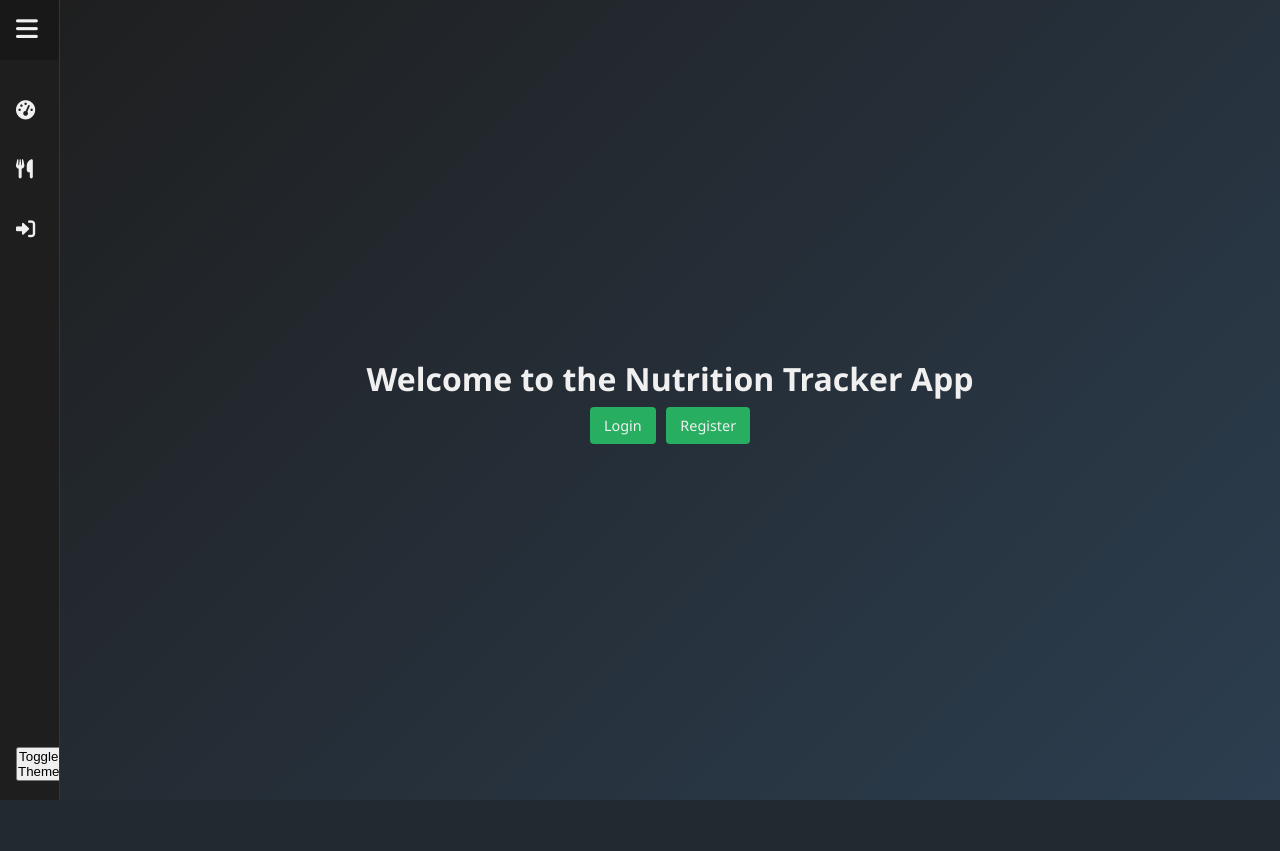
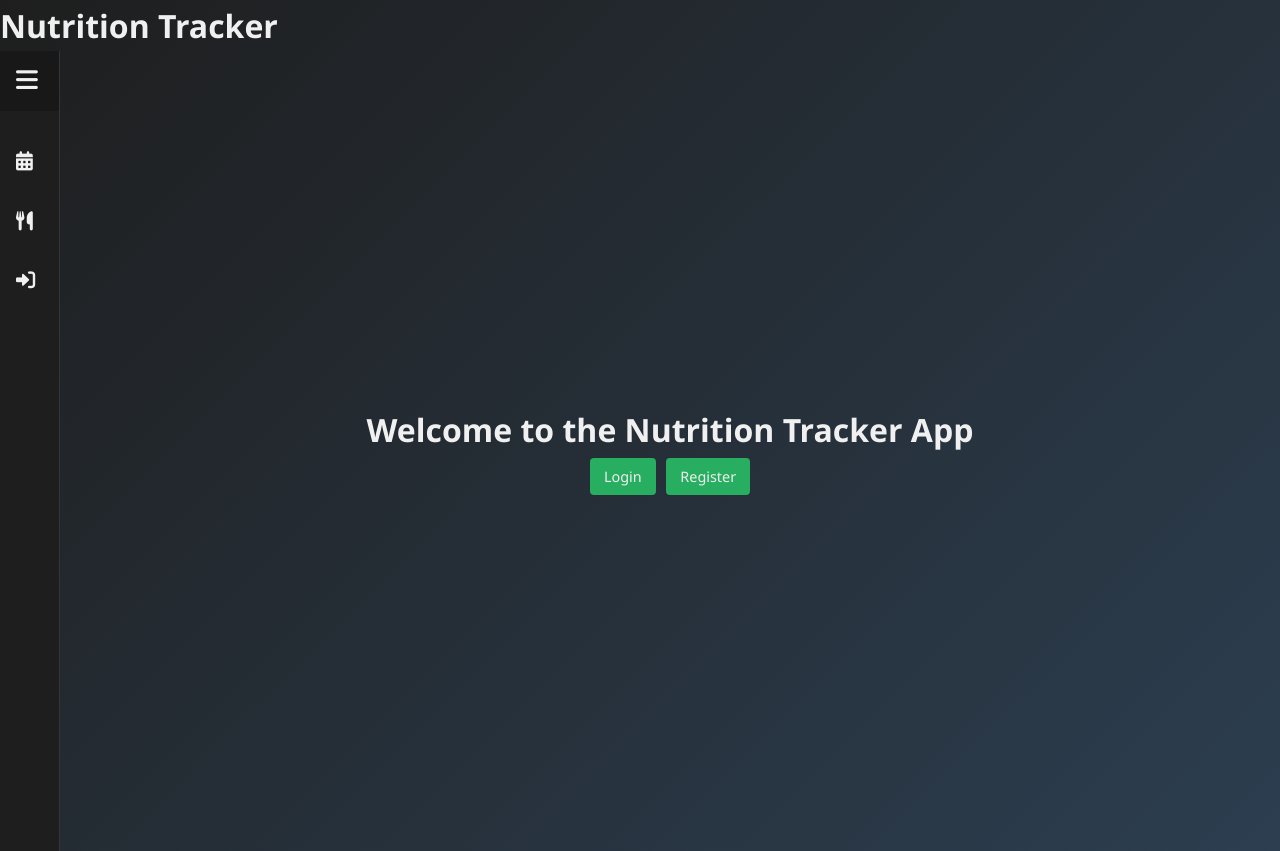
Before and after one commit to ZCrafter/nutrition-tracker-app, a Flask app: page / in a window 1280 px wide. Before the commit the page ends 800 px from the top, so only its background shows below. Run offline with Flask 3, Linux system fonts and the light colour scheme.

Commit message:
Update base.html

```diff
--- a/templates/base.html
+++ b/templates/base.html
@@ -10,18 +10,28 @@
         crossorigin="anonymous" referrerpolicy="no-referrer" />
 </head>
 <body class="dark-mode">
+  <!-- Global Top Header -->
+  <header id="top-header">
+    <h1>Nutrition Tracker</h1>
+  </header>
+
   <div id="container">
-    <!-- Collapsible Side Navigation -->
+    <!-- Fixed Side Navigation -->
     <nav id="side-nav" class="collapsed">
       <div id="nav-header">
-        <button id="nav-toggle"><i class="fas fa-bars"></i></button>
-        <!-- App name visible only when expanded -->
+        <button id="nav-toggle" class="icon-btn">
+          <i class="fas fa-bars"></i>
+        </button>
+        <!-- App name inside sidebar appears when expanded -->
         <span class="app-name">Nutrition Tracker</span>
+        <button id="theme-toggle" class="icon-btn">
+          <i class="fas fa-moon"></i>
+        </button>
       </div>
       <ul>
         <li>
           <a href="{{ url_for('dashboard') }}">
-            <i class="fas fa-tachometer-alt"></i>
+            <i class="fas fa-calendar-alt"></i>
             <span class="link-text">Dashboard</span>
           </a>
         </li>
@@ -47,12 +57,9 @@
         </li>
         {% endif %}
       </ul>
-      <div id="theme-switch">
-        <button id="theme-toggle">Toggle Theme</button>
-      </div>
     </nav>
 
-    <!-- Main Content -->
+    <!-- Main Content Area -->
     <div id="main-content">
       {% with messages = get_flashed_messages() %}
         {% if messages %}
```
